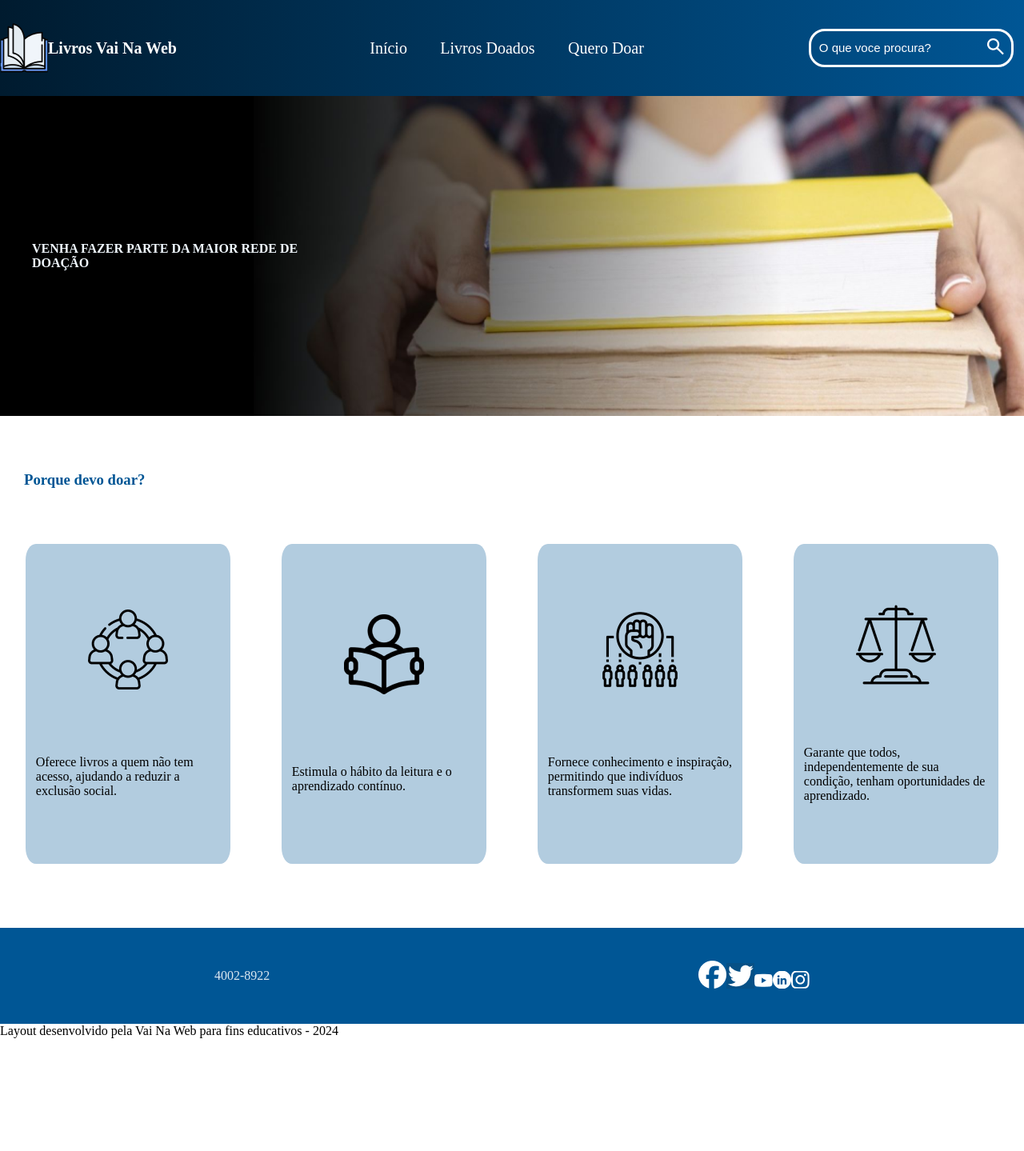
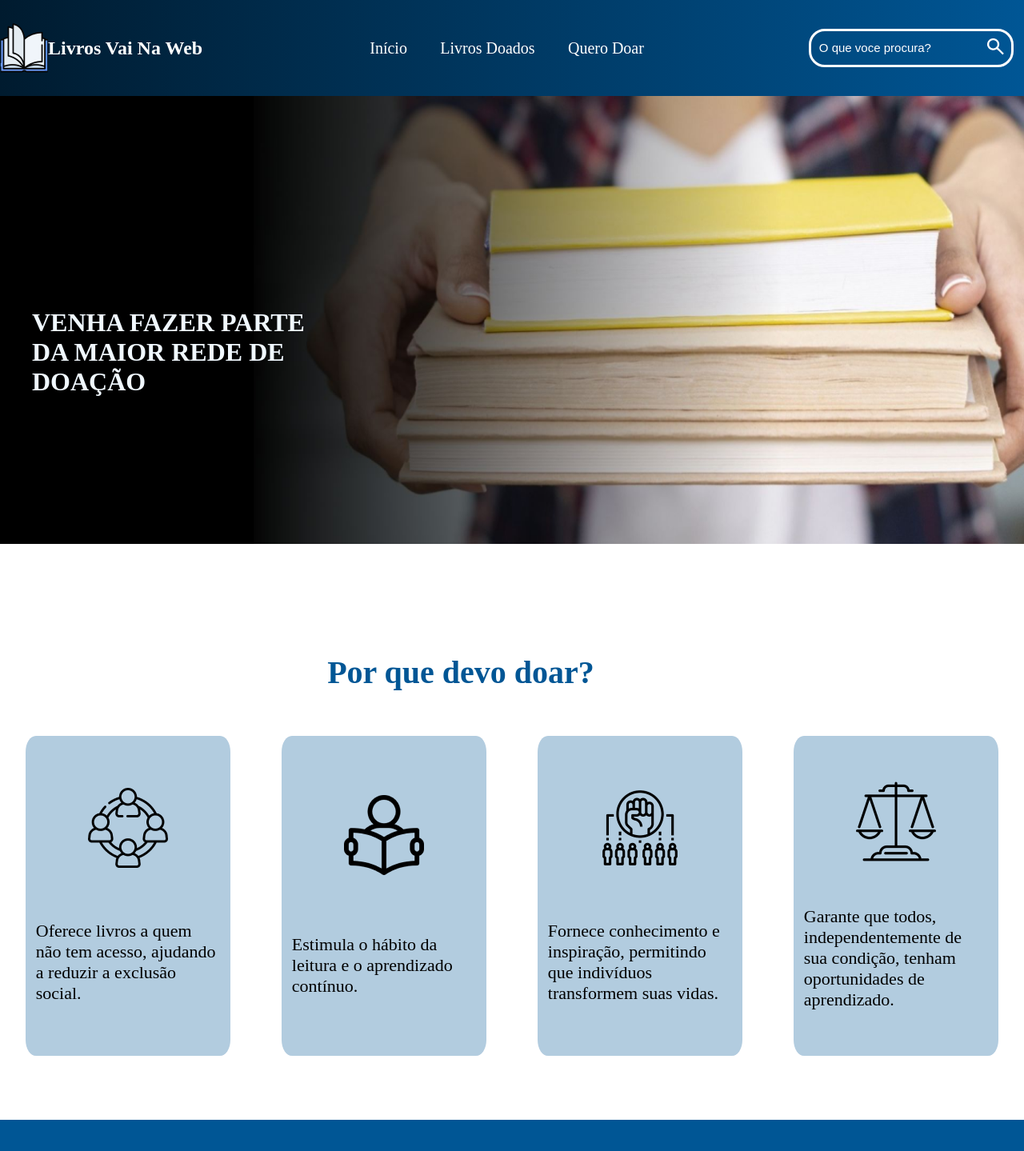
Before and after one commit to Marlonsouto/doa-ao_livros_VNW, a React (Vite) app: page / in a window 1280 px wide. Shown: the top 1439 px of the page at 80% size. Before the commit the page ends 1298 px from the top, so only its background shows below. Built offline with nearby package versions, Linux system fonts and the light colour scheme.

Commit message:
Style(inicio): alteranto css da className .containerInicio e trocando a fonte dentro da .cardInformativo

```diff
--- a/src/components/footer/footer.module.scss
+++ b/src/components/footer/footer.module.scss
@@ -6,13 +6,18 @@
     background-color: #005695;
     margin-top: 80px;
 
+
     p{
         color: #FFFFFFDB;
+        }
+
+    .navFooter{
+
+            width: 12%;
+            display: flex;
+            justify-content: space-between;
+            align-items: center;
+
 
     }
 }
-
-.navFooter{
-    display: flex;
-    justify-content: space-around;
-}
--- a/src/components/header/header.module.scss
+++ b/src/components/header/header.module.scss
@@ -15,8 +15,8 @@
     align-items: center;
 
     h2 {
-        font-size: 20px;
         color: #FFF;
+        //font-size: 20px;
 
     }
 
--- a/src/pages/inicio/Inicio.jsx
+++ b/src/pages/inicio/Inicio.jsx
@@ -16,7 +16,7 @@ export default function Inicio(){
       <main className={s.cardsMain}>
 
 
-        <h1 >Porque devo doar?</h1>
+        <h1 >Por que devo doar?</h1>
 
         <section className={s.sectionCards}>
 
--- a/src/pages/inicio/inicio.module.scss
+++ b/src/pages/inicio/inicio.module.scss
@@ -2,7 +2,7 @@
     display: flex;
     background-repeat: no-repeat;
     justify-content: space-between;
-    height: 50vh;
+    height: 80vh;
     background-image: url('../../assets/pessoaComLivros.png');
     //background-size: contain;
     //background-size: cover;
@@ -13,9 +13,11 @@
     h1{
         border: none;
         color: aliceblue;
+        font-size: 32px;
         width: 30%;
         justify-content: center;
         padding-left: 40px ;
+        font-style: Roboto;
 
 
         //width: ;
@@ -31,10 +33,13 @@
     h1{
         display: flex;
         align-items: center;
-        width: 20%;
+        justify-content: space-around;
+        font-size: 40px;
+        width: 90%;
         color: #005695;
         height: 20vh;
-        padding-left: 30px;
+
+        //padding-left: 30px;
     }
 }
 
@@ -60,6 +65,8 @@
         width: 90%;
         justify-content: center;
         align-items: center;
+        font-size: 22px
+        ;
     }
 
 }
```
